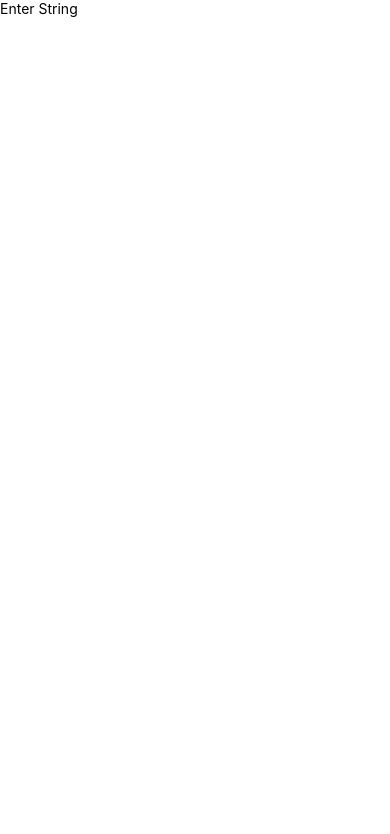
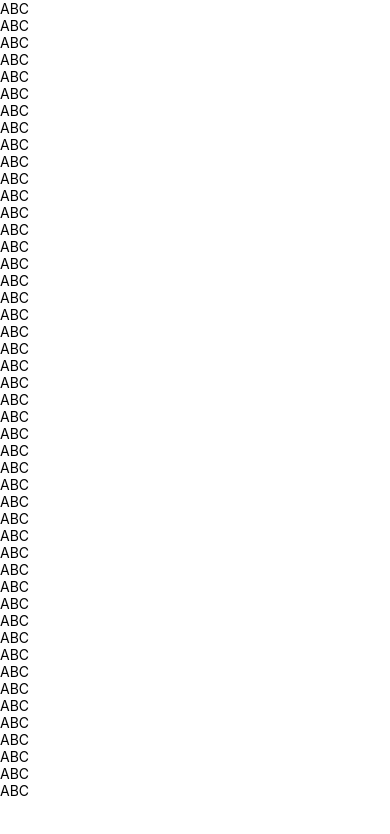
Before and after one commit to PrasoonGuptaOfficial/ReactNativeTutorial, a React Native app: screen / in a window 390 px wide. Shown: the top 834 px of the page. Built offline with nearby package versions, Linux system fonts and the light colour scheme.

Commit message:
ScrollView Basic Component

```diff
--- a/App.tsx
+++ b/App.tsx
@@ -1,16 +1,57 @@
-import React, {useState} from 'react';
-import {TextInput, View} from 'react-native';
+import React from 'react';
+import {ScrollView, Text} from 'react-native';
 
 function App(): React.JSX.Element {
-  const [textChange, setTextChange] = useState('');
   return (
-    <View>
-      <TextInput
-        value={textChange}
-        onChangeText={setTextChange}
-        placeholder="Enter String"
-      />
-    </View>
+    <ScrollView>
+      <Text>ABC</Text>
+      <Text>ABC</Text>
+      <Text>ABC</Text>
+      <Text>ABC</Text>
+      <Text>ABC</Text>
+      <Text>ABC</Text>
+      <Text>ABC</Text>
+      <Text>ABC</Text>
+      <Text>ABC</Text>
+      <Text>ABC</Text>
+      <Text>ABC</Text>
+      <Text>ABC</Text>
+      <Text>ABC</Text>
+      <Text>ABC</Text>
+      <Text>ABC</Text>
+      <Text>ABC</Text>
+      <Text>ABC</Text>
+      <Text>ABC</Text>
+      <Text>ABC</Text>
+      <Text>ABC</Text>
+      <Text>ABC</Text>
+      <Text>ABC</Text>
+      <Text>ABC</Text>
+      <Text>ABC</Text>
+      <Text>ABC</Text>
+      <Text>ABC</Text>
+      <Text>ABC</Text>
+      <Text>ABC</Text>
+      <Text>ABC</Text>
+      <Text>ABC</Text>
+      <Text>ABC</Text>
+      <Text>ABC</Text>
+      <Text>ABC</Text>
+      <Text>ABC</Text>
+      <Text>ABC</Text>
+      <Text>ABC</Text>
+      <Text>ABC</Text>
+      <Text>ABC</Text>
+      <Text>ABC</Text>
+      <Text>ABC</Text>
+      <Text>ABC</Text>
+      <Text>ABC</Text>
+      <Text>ABC</Text>
+      <Text>ABC</Text>
+      <Text>ABC</Text>
+      <Text>ABC</Text>
+      <Text>ABC</Text>
+    </ScrollView>
   );
 }
 
```
